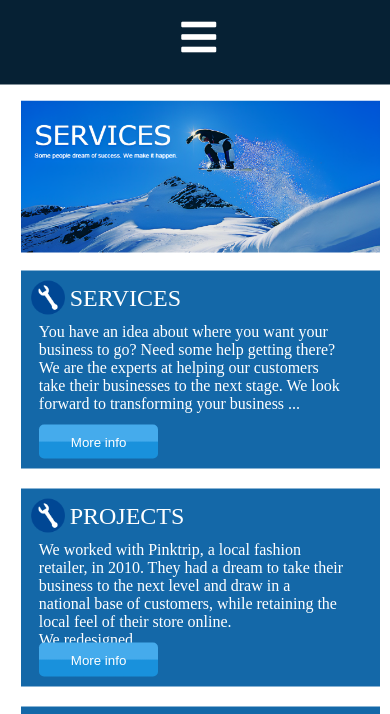
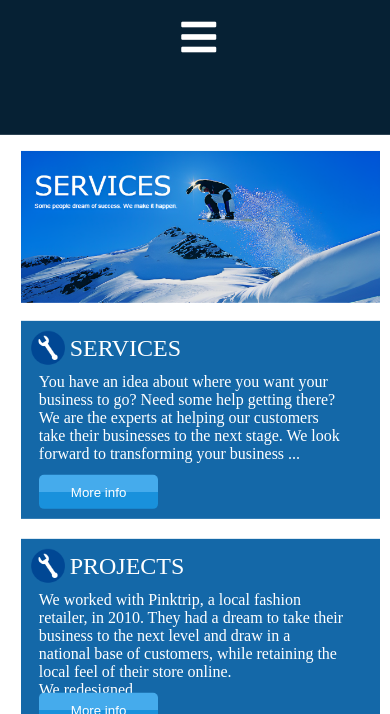
Before and after one commit to LegGodtPruebas/segundorepo, a plain HTML site: page index.html in a window 390 px wide. Shown: the part 129-843 px from the top of the page. Drawn offline with Linux system fonts and the light colour scheme.

Commit message:
Add files via upload

```diff
--- a/styles.css
+++ b/styles.css
@@ -121,7 +121,7 @@ header nav ul li a:hover {
 
 @media only screen and (max-width: 500px){
     .main {
-        transform: translateY(-6.5%);
+        transform: translateY(-3%);
         transition: transform .5s;
         margin-bottom: -17%;
     }
```
